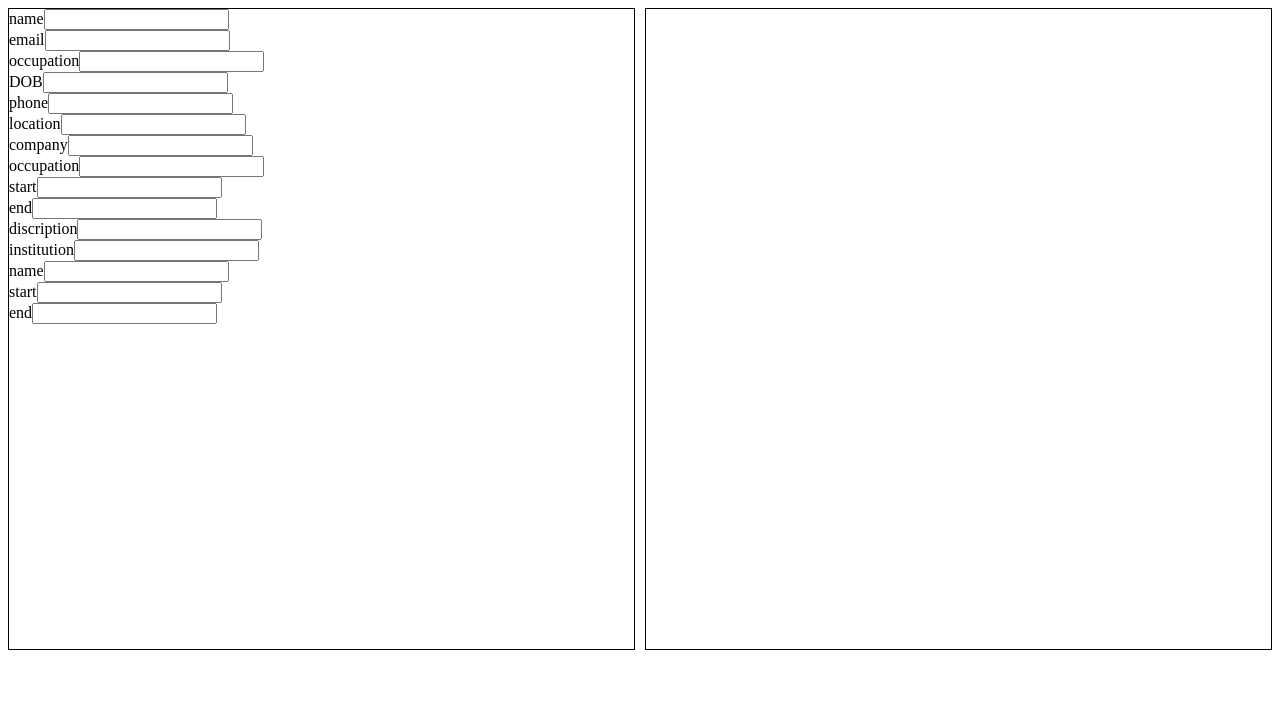
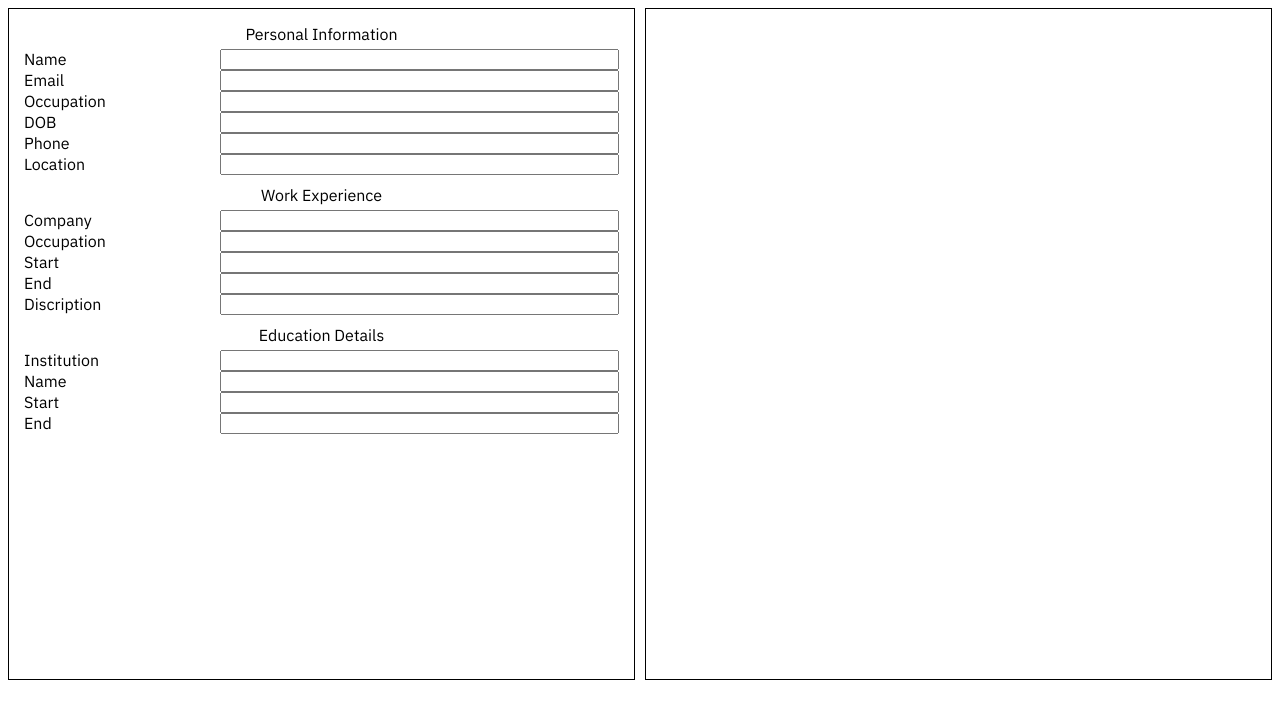
Before and after one commit to DaddyGasCoin/CV-Maker, a React (Create React App) app: page / in a window 1280 px wide. Shown: the top 718 px of the page. Built offline with nearby package versions, Linux system fonts and the light colour scheme.

Commit message:
Add styling for edit form

```diff
--- a/src/App.js
+++ b/src/App.js
@@ -27,6 +27,7 @@ class App extends Component {
     const name = target.name;
     this.setState({ [type]: { ...this.state[type], [name]: value } });
   }
+
   // update objects in array
   handle(event) {
     const target = event.target;
@@ -42,9 +43,18 @@ class App extends Component {
     return (
       <div className="container">
         <div className="form-enter">
-          <General handler={this.handleChange} value={this.state.personal} />
-          <WorkXP handler={this.handleChange} value={this.state.work} />
-          <Education handler={this.handle} value={this.state.education[0]} />
+          <div className="personal">
+            <div className="header">personal information</div>
+            <General handler={this.handleChange} value={this.state.personal} />
+          </div>
+          <div className="work">
+            <div className="header">Work Experience</div>
+            <WorkXP handler={this.handleChange} value={this.state.work} />
+          </div>
+          <div className="education">
+            <div className="header">Education Details</div>
+            <Education handler={this.handle} value={this.state.education[0]} />
+          </div>
         </div>
         <div className="form-view">
           <Display value={this.state} />
--- a/src/components/Education.js
+++ b/src/components/Education.js
@@ -4,7 +4,8 @@ import InfoDetail from "./InfoDetail";
 const Education = (props) => {
 
     return (
-        <div>
+
+        <div className="detail-group">
             <InfoDetail main={props} name="institution" group="education" />
             <InfoDetail main={props} name="name" group="education" />
             <InfoDetail main={props} name="start" group="education" />
--- a/src/components/General.js
+++ b/src/components/General.js
@@ -4,7 +4,7 @@ import InfoDetail from "./InfoDetail";
 
 const General = (props) => {
     return (
-        <div>
+        <div className="detail-group">
             <InfoDetail main={props} name="name" group="personal" />
             <InfoDetail main={props} name="email" group="personal" />
             <InfoDetail main={props} name="occupation" group="personal" />
--- a/src/components/InfoDetail.js
+++ b/src/components/InfoDetail.js
@@ -4,13 +4,11 @@ import React from "react";
 const InfoDetail = (props) => {
     const { main: { value }, main: { handler }, name, group } = props
     return (
-        <div>
-            <div>
-                <label htmlFor={name}>{name}</label>
-                <input type="text" id={name}
-                    value={value[name]} onChange={handler} name={name}
-                    data-info={group} />
-            </div>
+        <div className="test">
+            <label htmlFor={name}>{name}</label>
+            <input type="text" id={name}
+                value={value[name]} onChange={handler} name={name}
+                data-info={group} />
         </div>
     )
 
--- a/src/components/WorkXP.js
+++ b/src/components/WorkXP.js
@@ -5,12 +5,13 @@ import InfoDetail from "./InfoDetail";
 const WorkXP = (props) => {
 
     return (
-        <div>
+        <div className="detail-group">
             <InfoDetail main={props} name="company" group="work" />
             <InfoDetail main={props} name="occupation" group="work" />
             <InfoDetail main={props} name="start" group="work" />
             <InfoDetail main={props} name="end" group="work" />
             <InfoDetail main={props} name="discription" group="work" />
+
         </div>
     )
 
--- a/src/style.css
+++ b/src/style.css
@@ -1,3 +1,5 @@
+@import url('https://fonts.googleapis.com/css2?family=IBM+Plex+Sans:wght@300;400;700&display=swap');
+
 .container {
     display: flex;
     /* justify-content: center; */
@@ -11,4 +13,34 @@
     height: 80vh;
     display: flex;
     flex-direction: column;
+    padding: 15px;
+    gap: 10px;
 }
+
+.test {
+    display: flex;
+}
+
+.work,
+.education,
+.personal {
+    display: flex;
+    flex-direction: column;
+    gap: 5px;
+}
+
+.header {
+    align-self: center;
+    font-family: 'IBM Plex Sans', sans-serif;
+    text-transform: capitalize;
+}
+
+input {
+    width: 100%;
+}
+
+label {
+    font-family: 'IBM Plex Sans', sans-serif;
+    text-transform: capitalize;
+    width: 50%;
+}
```
